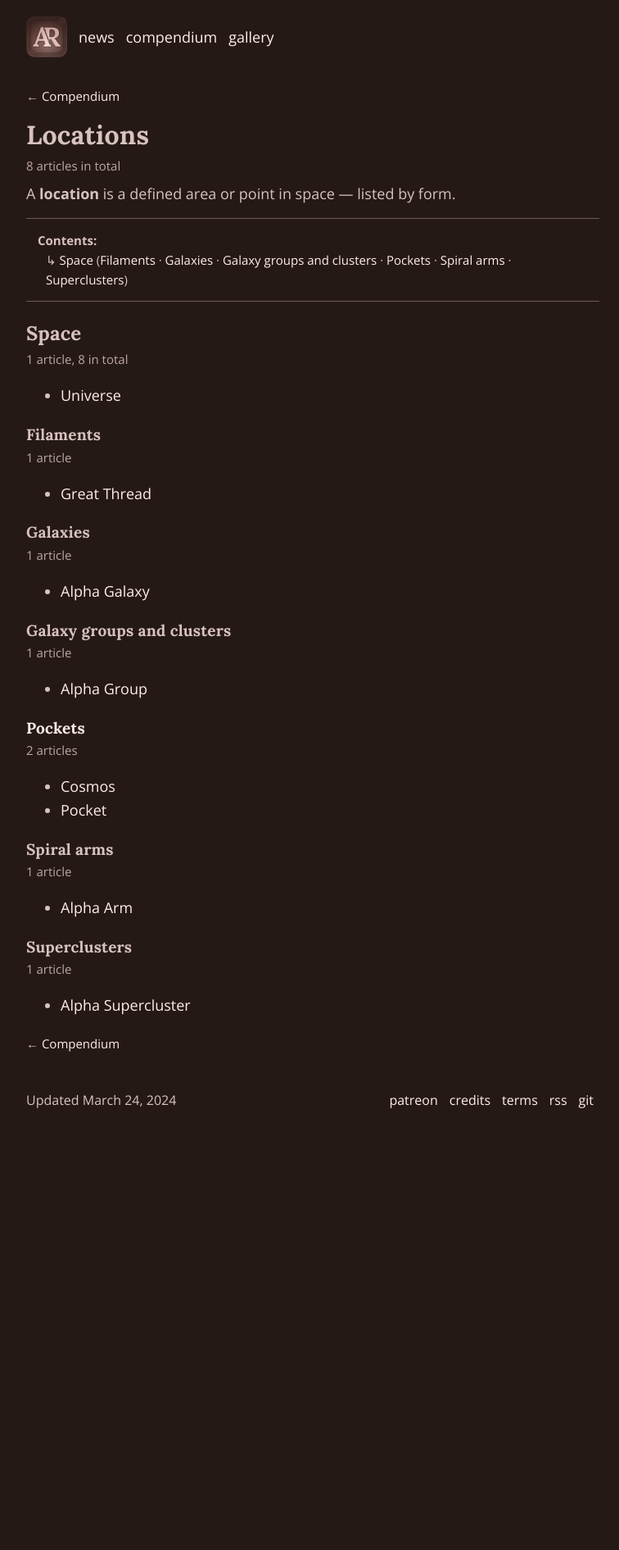
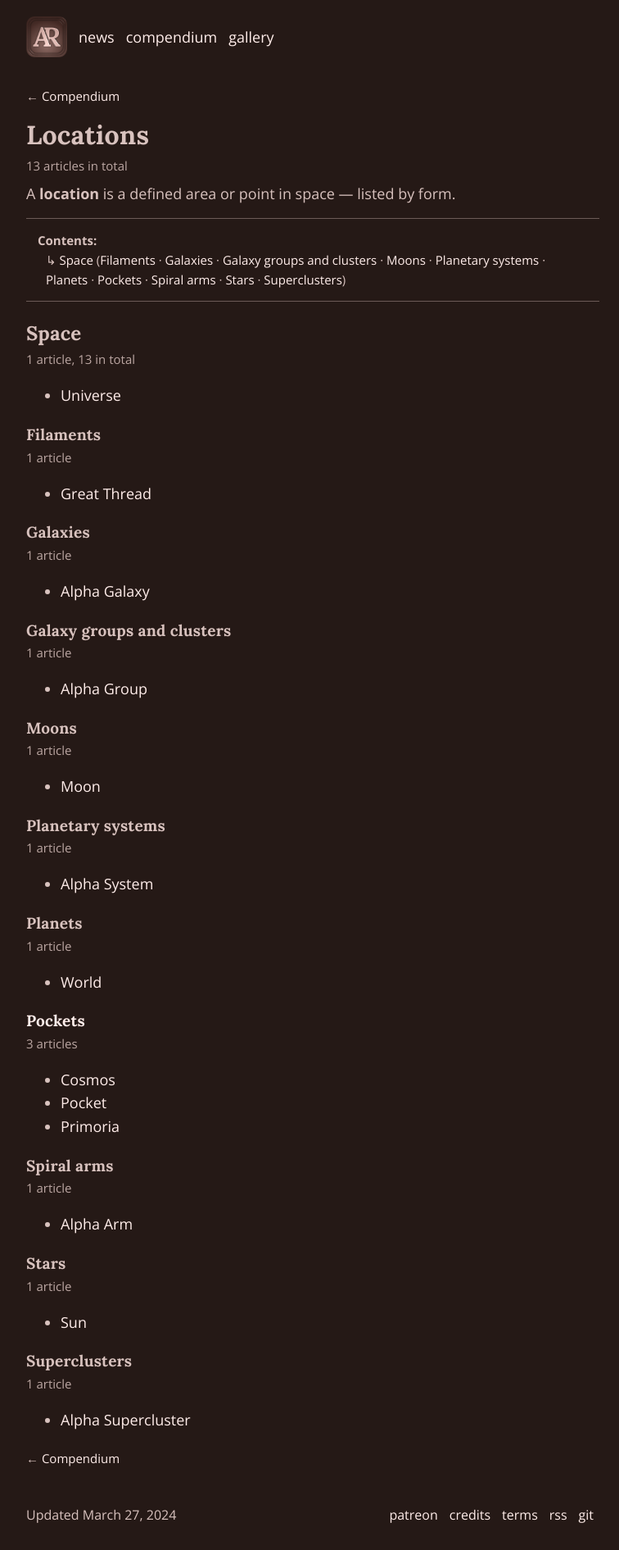
Before and after one commit to schizoidnightmares/absurdrealms.com, a Jekyll site: the page built from compendium/locations/index.md, in a window 1280 px wide. Shown: the whole page at 82% size, without its empty margins (258-1014 px from the left). Built offline with Jekyll 4.4.1, drawn with Linux system fonts in a browser that asks for light colours; before the commit the page ends 1386 px from its top, so only the background shows below that.

```diff
--- a/compendium/locations/index.md
+++ b/compendium/locations/index.md
@@ -1,13 +1,13 @@
 ---
 title: Locations - Compendium
 description: Locations in Absurd Realms
-last_modified_at: March 24, 2024
+last_modified_at: March 27, 2024
 return: Compendium
 return-url: /compendium/
 ---
 
 # Locations
-8 articles in total
+13 articles in total
 {: .cap}
 
 A **location** is a defined area or point in space — listed by form.
@@ -16,13 +16,17 @@ A **location** is a defined area or point in space — listed by form.
   - [Filaments](#filaments)
   - [Galaxies](#galaxies)
   - [Galaxy groups and clusters](#galaxy-groups-and-clusters)
+  - [Moons](#moons)
+  - [Planetary systems](#planetary-systems)
+  - [Planets](#planets)
   - [Pockets](#pockets)
   - [Spiral arms](#spiral-arms)
+  - [Stars](#stars)
   - [Superclusters](#superclusters)
 {: .toc}
 
 ## Space
-1 article, 8 in total
+1 article, 13 in total
 {: .cap}
 
 - [Universe](/compendium/locations/universe/)
@@ -49,12 +53,34 @@ A **location** is a defined area or point in space — listed by form.
 - [Alpha Group](/compendium/locations/alpha-group/)
 {: .plainlinks}
 
+### Moons
+1 article
+{: .cap}
+
+- [Moon](/compendium/locations/moon/)
+{: .plainlinks}
+
+### Planetary systems
+1 article
+{: .cap}
+
+- [Alpha System](/compendium/locations/alpha-system/)
+{: .plainlinks}
+
+### Planets
+1 article
+{: .cap}
+
+- [World](/compendium/locations/world/)
+{: .plainlinks}
+
 ### [Pockets](/compendium/locations/pocket/)
-2 articles
+3 articles
 {: .cap}
 
 - [Cosmos](/compendium/locations/cosmos/)
 - [Pocket](/compendium/locations/pocket/)
+- [Primoria](/compendium/locations/primoria/)
 {: .plainlinks}
 
 ### Spiral arms
@@ -64,6 +90,13 @@ A **location** is a defined area or point in space — listed by form.
 - [Alpha Arm](/compendium/locations/alpha-arm/)
 {: .plainlinks}
 
+### Stars
+1 article
+{: .cap}
+
+- [Sun](/compendium/locations/sun/)
+{: .plainlinks}
+
 ### Superclusters
 1 article
 {: .cap}
```
Also changed, not shown: compendium/articles.md (+24 -5 lines), compendium/events/genesis.md (+20 -6 lines), compendium/index.md (+0 -1 lines), compendium/latest.md (+19 -2 lines), compendium/locations/alpha-system.md (added, +15 -0 lines), compendium/locations/cosmos.md (+2 -2 lines), compendium/locations/moon.md (added, +15 -0 lines), compendium/locations/primoria.md (added, +15 -0 lines), compendium/locations/sun.md (added, +15 -0 lines), compendium/locations/world.md (added, +15 -0 lines).
